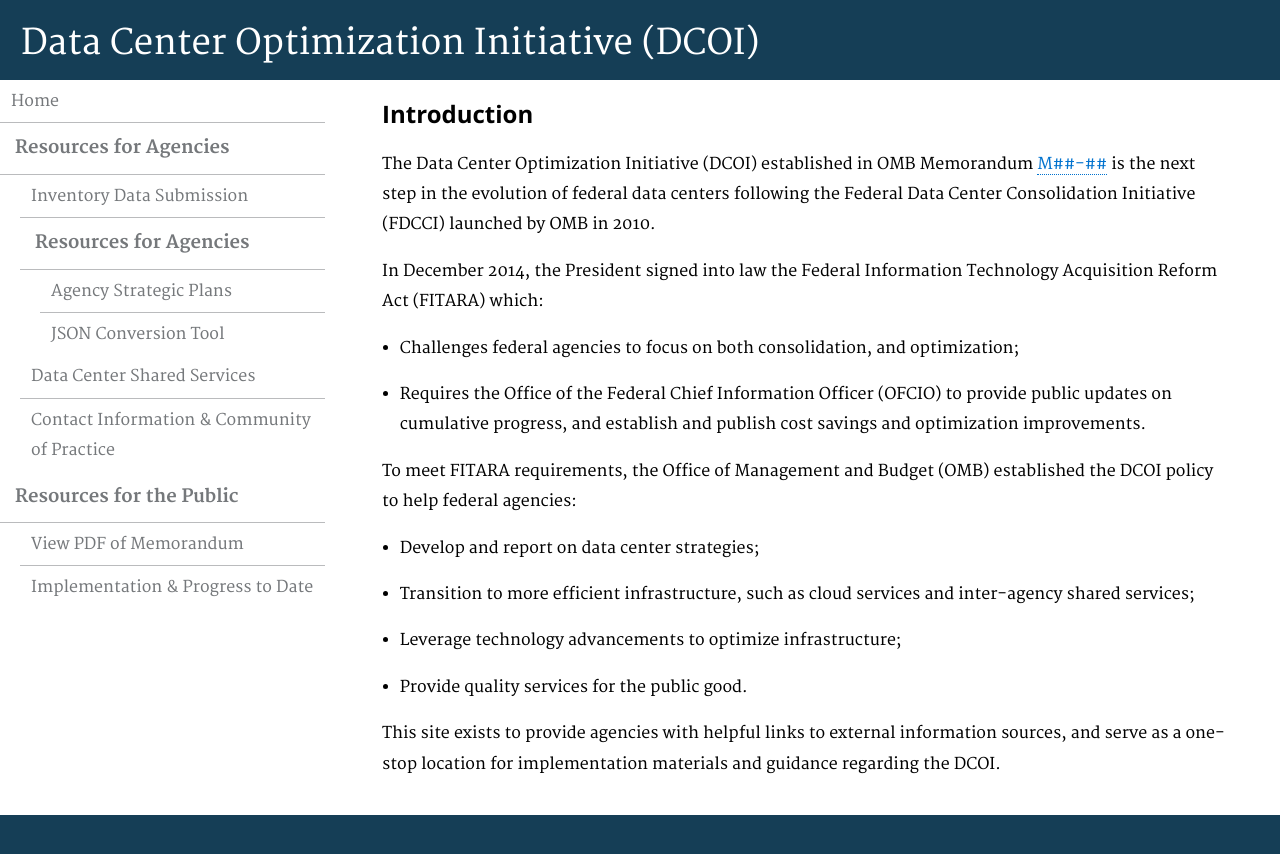
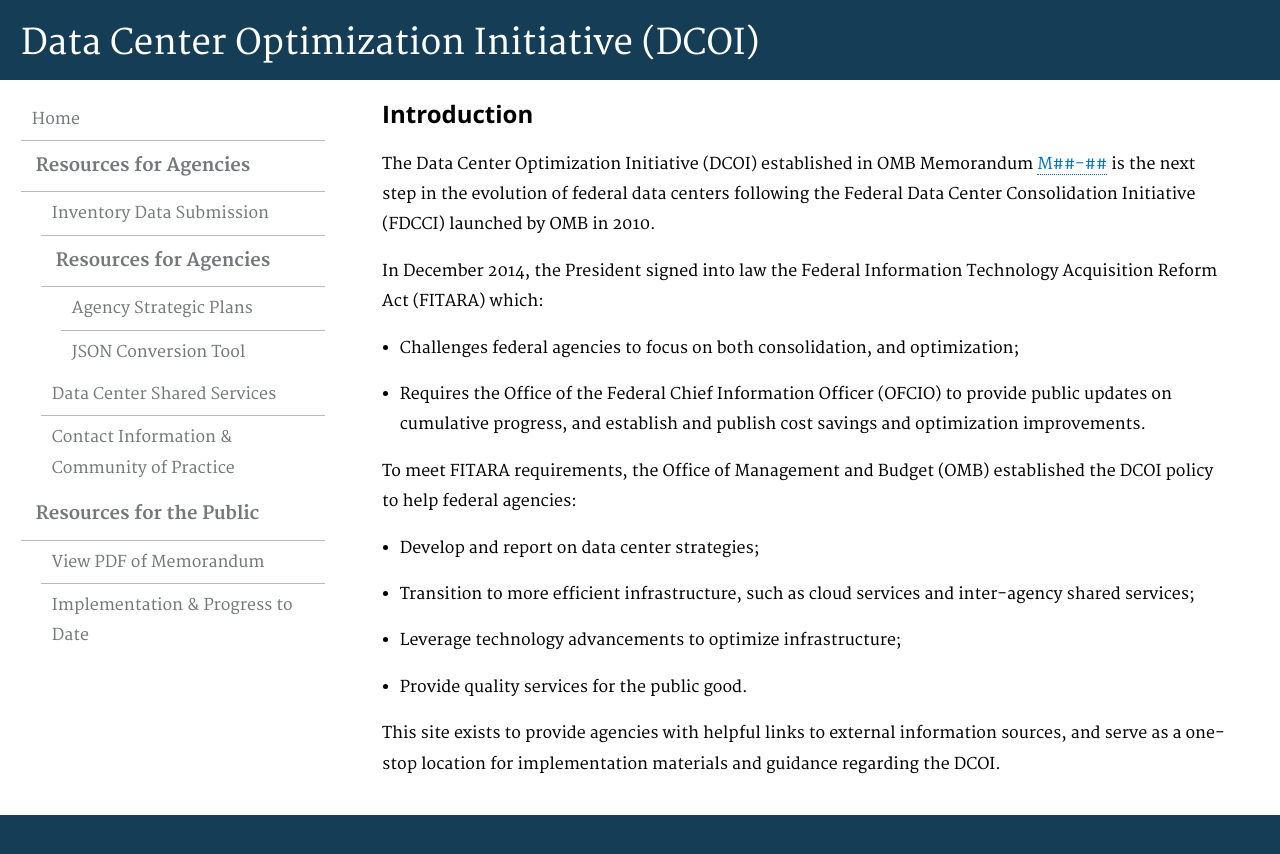
Before and after one commit to ydave-reisys/datacenters, a Jekyll site: the page built from pages/index.html, in a window 1280 px wide and 935 px high. Shown: the top 854 px of the window. Built offline with Jekyll 4.4.1, drawn with Linux system fonts in a browser that asks for light colours; nearby versions of some CDN libraries; Markdown is read by kramdown in place of the engine named in the settings.

```diff
--- a/assets/css/styles.scss
+++ b/assets/css/styles.scss
@@ -200,7 +200,7 @@
   p {
     padding-left: 15px;
   }
-  .sidebar{
+  .sidebar-nav{
     padding-left: 1.3em;
     padding-top: 1.1em;
   }
```
